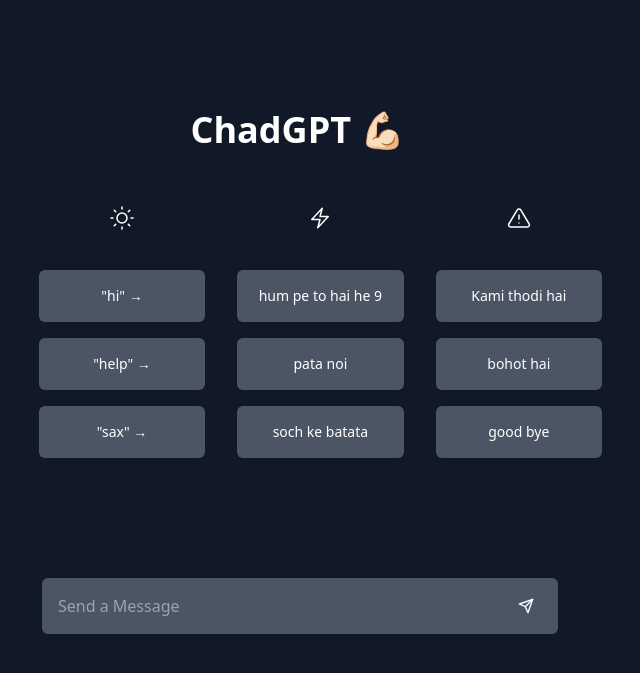
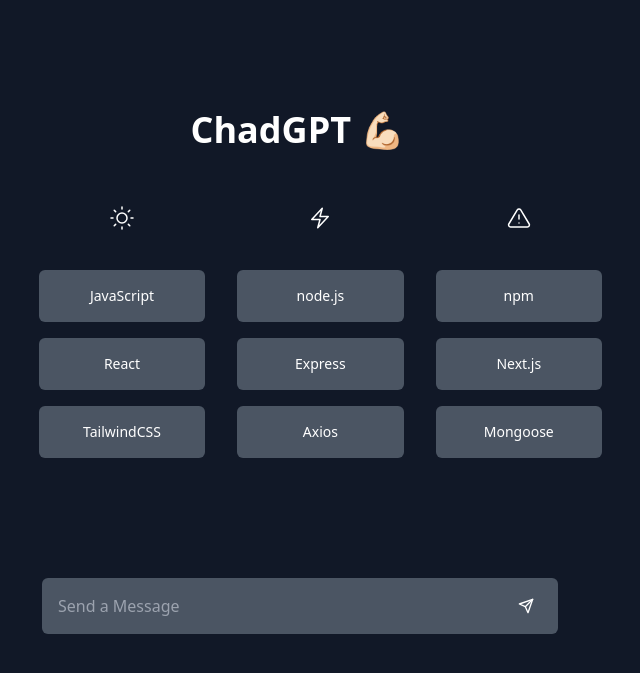
Before and after one commit to joytechs247/ChadGPT, a Python web app: template templates/index.html in a window 1280 px wide. Shown: the top 673 px of the page, without its empty margins (342-982 px from the left). Run offline with Jinja, Linux system fonts and the light colour scheme; the template is opened without the code that fills it, so the values that code supplies are empty; style sheets or scripts are compiled from the project's sources.

Commit message:
frontend updated

```diff
--- a/templates/index.html
+++ b/templates/index.html
@@ -15,9 +15,10 @@
 
   <body class="bg-gray-900">
     <div class="flex h-[100vh] text-white">
-
       <div class="right1 w-full flex justify-center items-center flex-col">
-        <div class="text-center w-full text-4xl font-bold my-10">ChadGPT 💪🏻</div>
+        <div class="text-center w-full text-4xl font-bold my-10">
+          ChadGPT 💪🏻
+        </div>
         <div class="itemsrow flex py-4 w-[43vw] justify-around">
           <div class="examples flex flex-col justify-center items-center">
             <svg
@@ -43,21 +44,30 @@
               <line x1="18.36" y1="5.64" x2="19.78" y2="4.22"></line>
             </svg>
             <div class="py-4"></div>
+            <a
+              href="https://developer.mozilla.org/en-US/docs/Web/JavaScript"
+              target="_blank"
+            >
               <button
                 class="bg-gray-600 w-[13vw] text-sm hover:bg-gray-700 py-4 px-4 mx-4 my-2 rounded-md"
               >
-              "hi" →
+                JavaScript
               </button>
+            </a>
+            <a href="https://react.dev/reference/react" target="_blank">
               <button
                 class="bg-gray-600 w-[13vw] text-sm hover:bg-gray-700 py-4 px-4 mx-4 my-2 rounded-md"
               >
-              "help" →
+                React
               </button>
+            </a>
+            <a href="https://tailwindcss.com/docs/installation" target="_blank">
               <button
                 class="bg-gray-600 w-[13vw] text-sm hover:bg-gray-700 py-4 px-4 mx-4 my-2 rounded-md"
               >
-              "sax" →
+                TailwindCSS
               </button>
+            </a>
           </div>
           <div class="cap flex flex-col justify-center items-center">
             <svg
@@ -76,21 +86,27 @@
               ></path>
             </svg>
             <div class="py-4"></div>
+            <a href=" https://nodejs.org/docs/latest/api/" target="_blank">
               <button
                 class="bg-gray-600 w-[13vw] text-sm hover:bg-gray-700 py-4 px-4 mx-4 my-2 rounded-md"
               >
-              hum pe to hai he 9
+                node.js
               </button>
+            </a>
+            <a href="https://expressjs.com" target="_blank">
               <button
                 class="bg-gray-600 w-[13vw] text-sm hover:bg-gray-700 py-4 px-4 mx-4 my-2 rounded-md"
               >
-              pata noi
+                Express
               </button>
+            </a>
+            <a href=" https://axios-http.com/docs/intro" target="_blank">
               <button
                 class="bg-gray-600 w-[13vw] text-sm hover:bg-gray-700 py-4 px-4 mx-4 my-2 rounded-md"
               >
-              soch ke batata
+                Axios
               </button>
+            </a>
           </div>
 
           <div class="lim flex flex-col justify-center items-center">
@@ -113,21 +129,27 @@
               <line x1="12" y1="17" x2="12.01" y2="17"></line>
             </svg>
             <div class="py-4"></div>
+            <a href="https://docs.npmjs.com" target="_blank">
               <button
                 class="bg-gray-600 w-[13vw] text-sm hover:bg-gray-700 py-4 px-4 mx-4 my-2 rounded-md"
               >
-              Kami thodi hai
+                npm
               </button>
+            </a>
+            <a href=" https://nextjs.org/docs" target="_blank">
               <button
                 class="bg-gray-600 w-[13vw] text-sm hover:bg-gray-700 py-4 px-4 mx-4 my-2 rounded-md"
               >
-              bohot hai
+                Next.js
               </button>
+            </a>
+            <a href=" https://mongoosejs.com/docs/guide.html" target="_blank">
               <button
                 class="bg-gray-600 w-[13vw] text-sm hover:bg-gray-700 py-4 px-4 mx-4 my-2 rounded-md"
               >
-              good bye
+                Mongoose
               </button>
+            </a>
           </div>
         </div>
 
```
Lines whose indentation alone changed are shown as unchanged.
